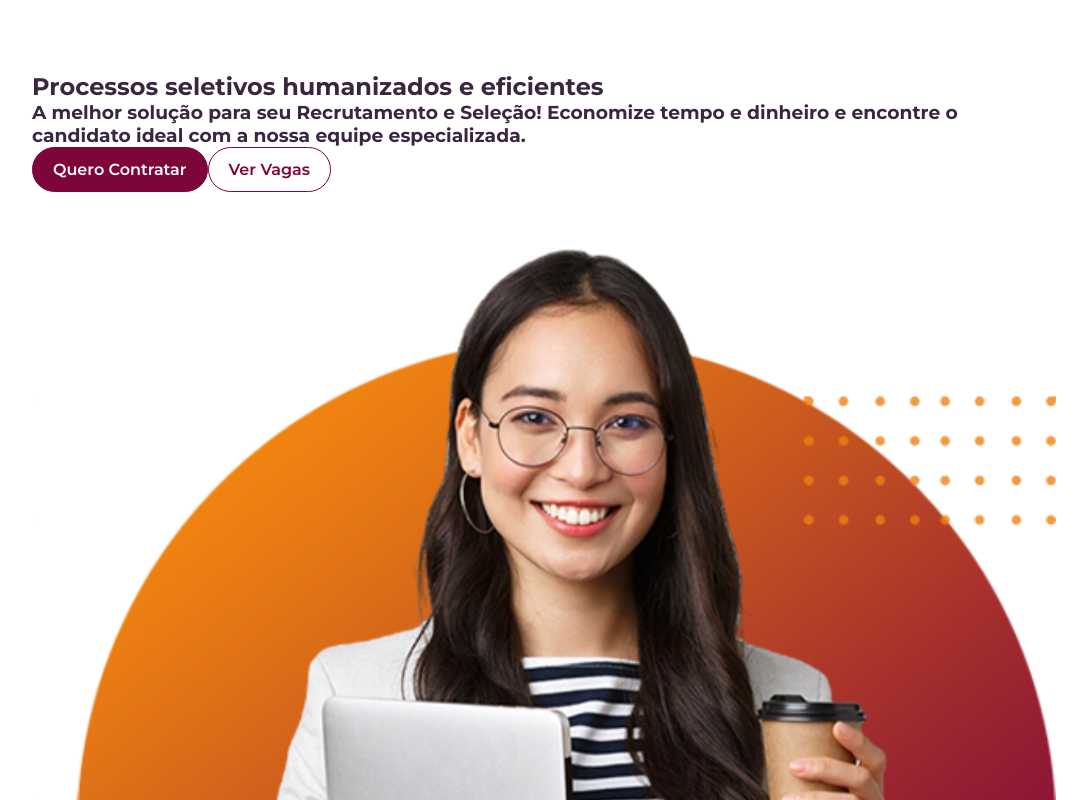
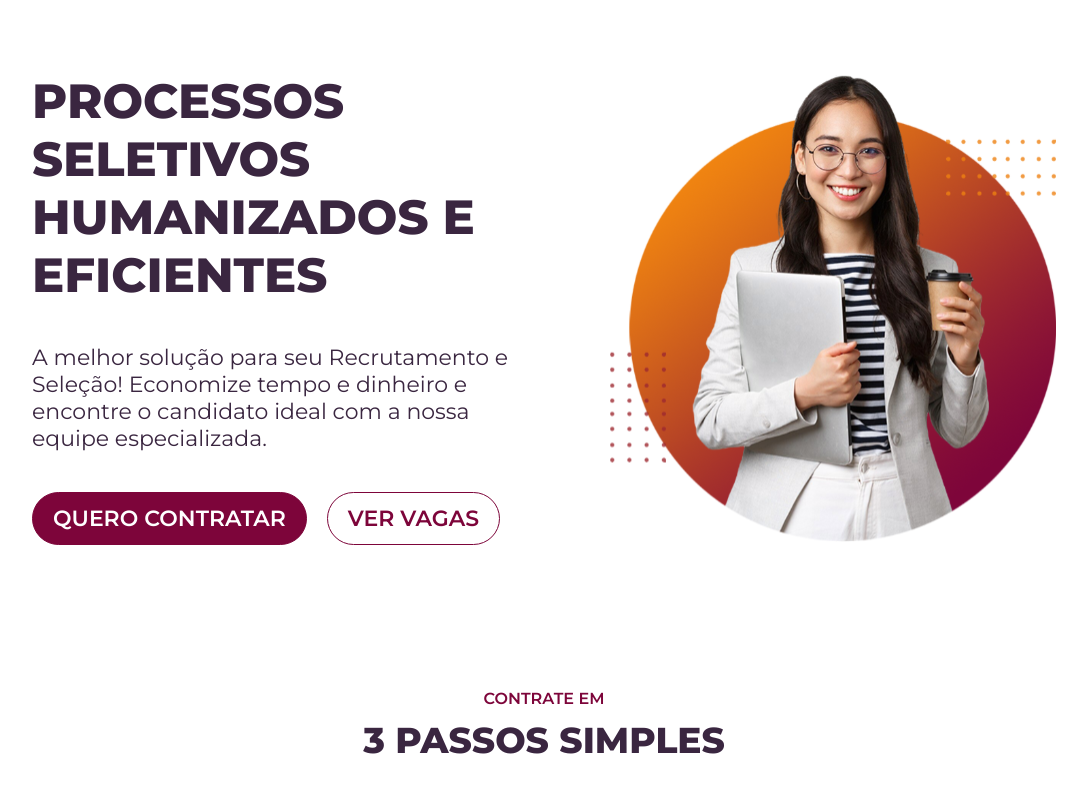
Before and after one commit to MPCGomes/logumrh, a Next.js app: page / in a window 1280 px wide. Shown: the top 800 px of the page, without its empty margins (96-1183 px from the left). Built offline with nearby package versions, Linux system fonts and the light colour scheme.

Commit message:
style: hero section

```diff
--- a/src/containers/homePage/HeroSection/HeroSection.module.scss
+++ b/src/containers/homePage/HeroSection/HeroSection.module.scss
@@ -0,0 +1,51 @@
+@import '../../../styles/variables';
+
+.heroContainer{
+    img{
+        display: none;
+    }
+
+    @media (min-width: $breakpoint-desktop) {
+        display: flex;
+        flex-direction: row;
+        gap: 60px;
+
+        img{
+            display: block;
+        }
+    }
+}
+
+.textContainer{
+    display: flex;
+    flex-direction: column;
+    gap: 40px;
+    align-items: center;
+    text-align: center;
+
+    h1{
+        font-size: $font-size-xl;
+        text-transform: uppercase;
+        font-weight: 800;
+    }
+
+    h3{
+        font-size: $font-size-md;
+        font-weight: 400;
+    }
+
+    @media (min-width: $breakpoint-desktop){
+        align-items: start;
+        text-align: start;
+    }
+}
+
+.buttonContainer{
+    display: flex;
+    gap: 20px;
+
+    button{
+        text-transform: uppercase;
+        font-size: $font-size-md;
+    }
+}
```
